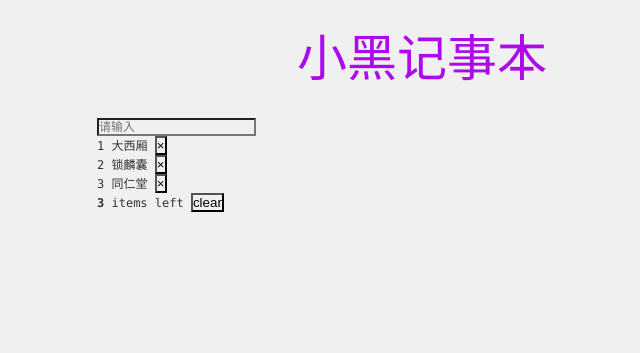
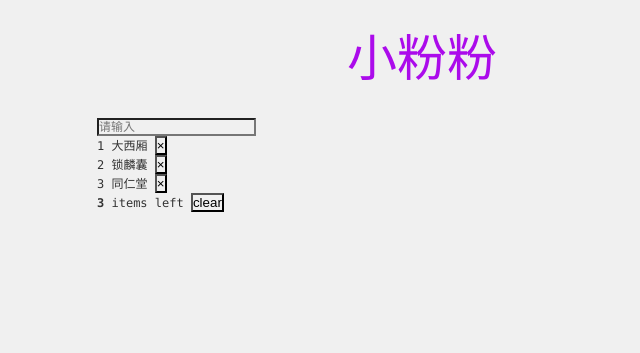
Before and after one commit to RZZxh/-, a plain HTML site: page 小黑记事本/index.html in a window 1280 px wide. Shown: the whole page, without its empty margins (218-858 px from the left). Drawn offline with Linux system fonts and the light colour scheme.

Commit message:
我又来了

```diff
--- a/小黑记事本/index.html
+++ b/小黑记事本/index.html
@@ -34,7 +34,7 @@
 <body>
     <section id="todoapp">
         <header>
-            <h1>小黑记事本</h1>
+            <h1>小粉粉</h1>
             <input v-model="inputValue" @keyup.enter="add" placeholder="请输入" />
         </header>
 
```
